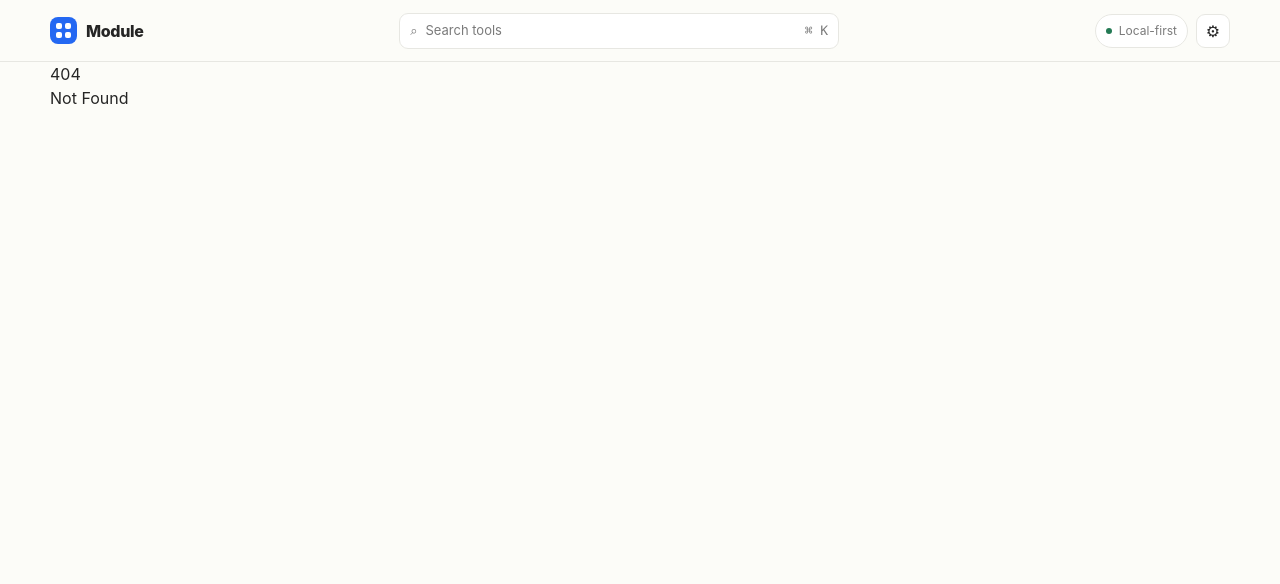
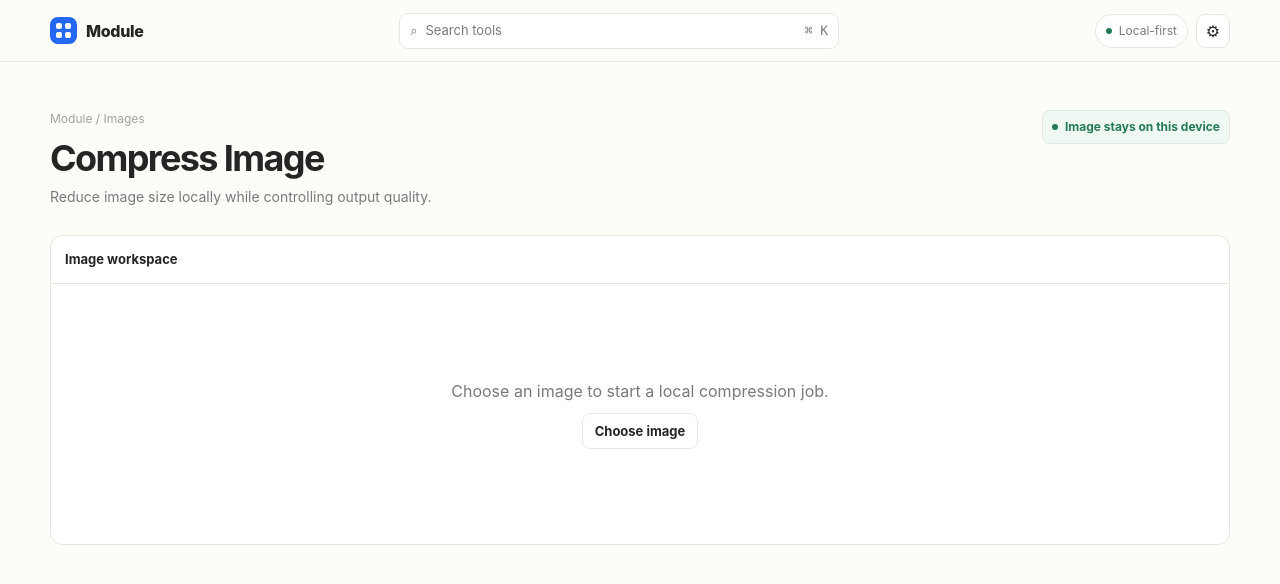
Before and after one commit to howlil/modu-app, a SvelteKit app: page /image/compress in a window 1280 px wide. Before the commit this address had no page. Shown: the top 584 px of the page. Built offline with nearby package versions, Linux system fonts and the light colour scheme.

Commit message:
scaffold: add src/routes/image/compress/+page.svelte

```diff
--- /dev/null
+++ b/src/routes/image/compress/+page.svelte
@@ -0,0 +1,38 @@
+<script lang="ts">
+  import ToolHeader from '#lib/components/ToolHeader.svelte';
+</script>
+
+<svelte:head><title>Compress Image — Module</title></svelte:head>
+
+<section class="page">
+  <ToolHeader
+    eyebrow="Module / Images"
+    title="Compress Image"
+    description="Reduce image size locally while controlling output quality."
+    privacy="Image stays on this device"
+  />
+
+  <div class="panel">
+    <div class="panel-head">Image workspace</div>
+    <div class="panel-body empty">
+      <p>Choose an image to start a local compression job.</p>
+      <button class="button" type="button">Choose image</button>
+    </div>
+  </div>
+</section>
+
+<style>
+  .empty {
+    min-height: 260px;
+    display: grid;
+    place-items: center;
+    align-content: center;
+    gap: 10px;
+    color: var(--muted);
+    text-align: center;
+  }
+
+  .empty p {
+    margin: 0;
+  }
+</style>
```
